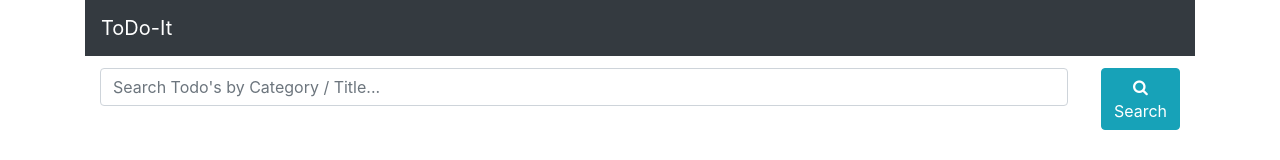
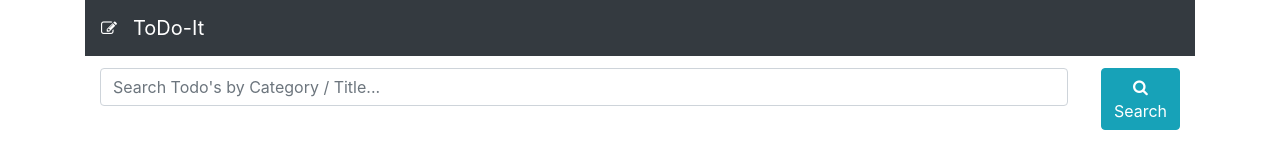
Before and after one commit to Gareth23/TodoTest-Angular, an Angular app: page / in a window 1280 px wide. Shown: the top 160 px of the page. Built offline with nearby package versions, Linux system fonts and the light colour scheme; no server answers.

Commit message:
bug testing

```diff
--- a/src/app/navigation-bar/navigation-bar.component.html
+++ b/src/app/navigation-bar/navigation-bar.component.html
@@ -1,5 +1,5 @@
 <nav class="navbar navbar-expand-lg navbar-dark bg-dark">
-  <a class="navbar-brand" href="#">ToDo-It</a>
+  <i class="fa fa-pencil-square-o navbar-brand"></i><a class="navbar-brand" href="#">ToDo-It</a>
   <button class="navbar-toggler" type="button" data-toggle="collapse" data-target="#navbarColor01" aria-controls="navbarColor01" aria-expanded="false" aria-label="Toggle navigation">
     <span class="navbar-toggler-icon"></span>
   </button>
```
